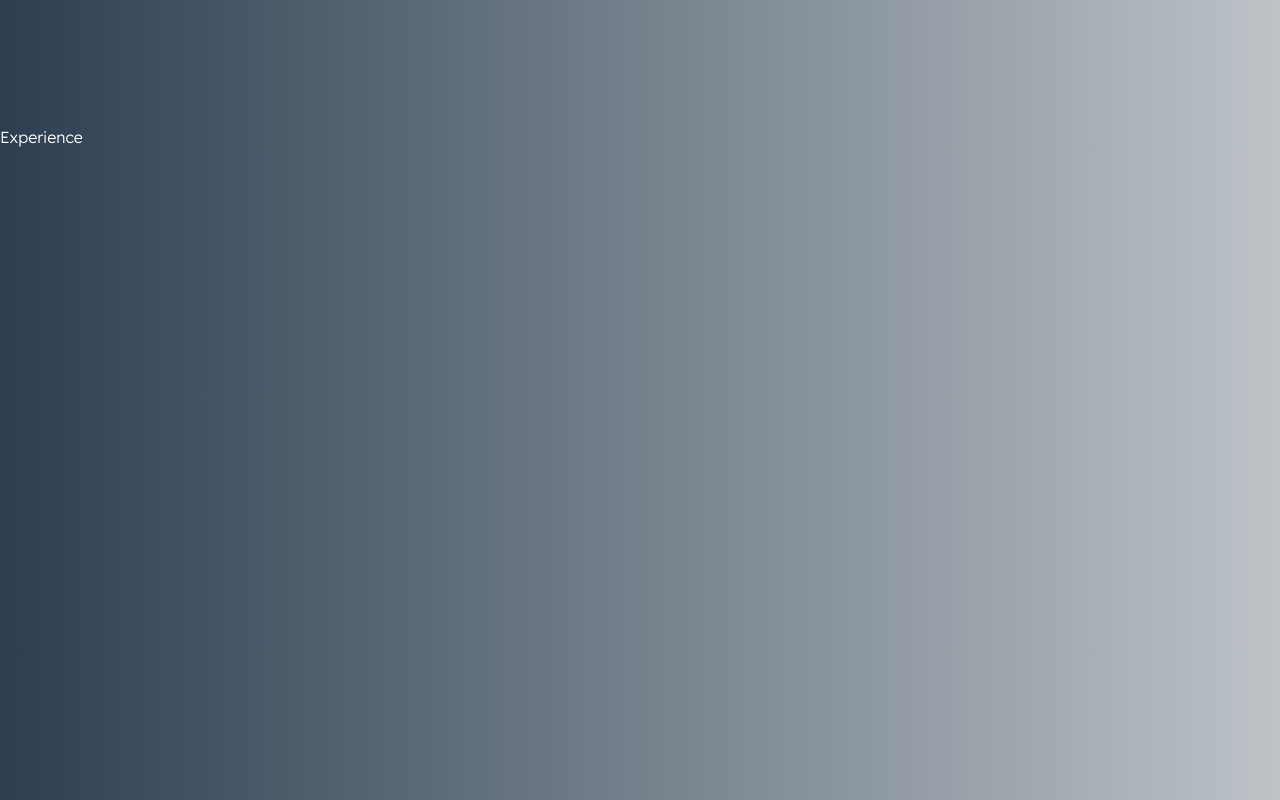
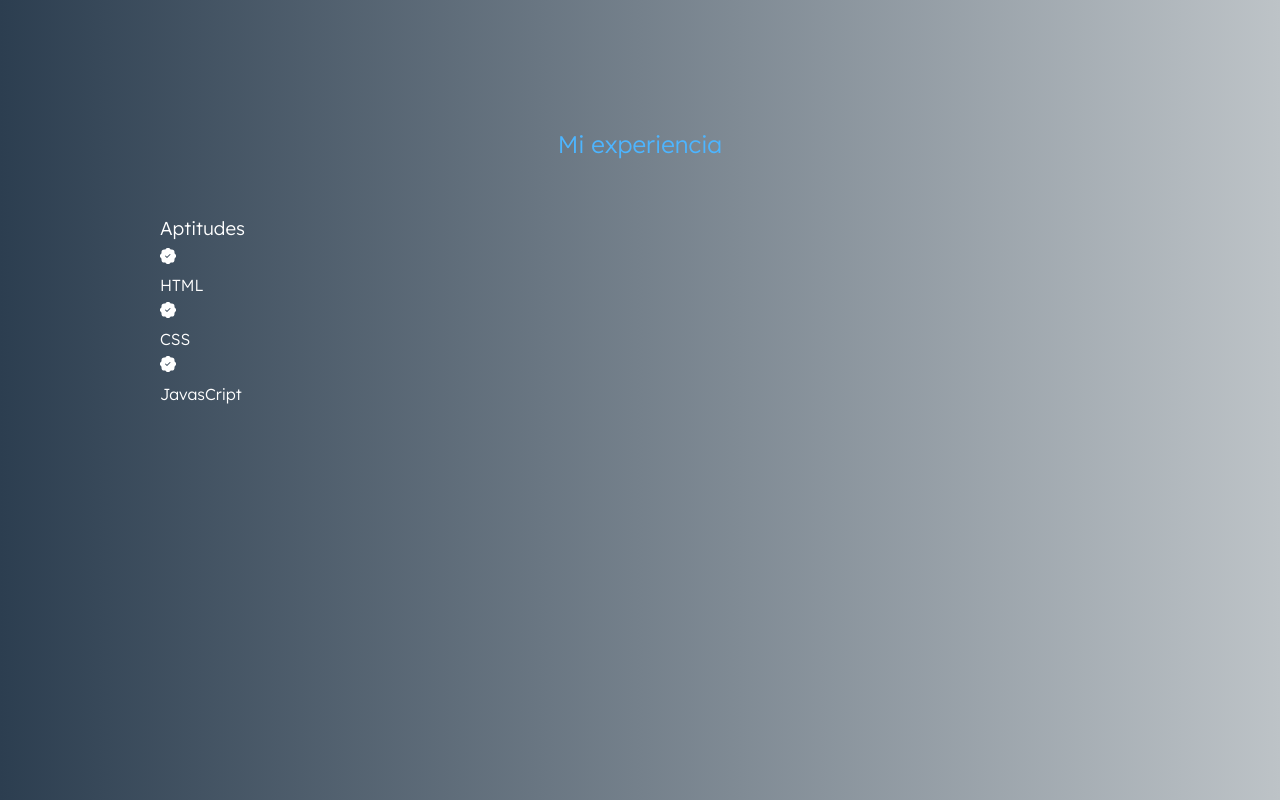
Before and after one commit to noeliamodica/React_ProyectoPortfolioPersonal-, a React (Create React App) app: page / in a window 1280 px wide. Shown: the part 1380-2180 px from the top of the page. Built offline with nearby package versions, Linux system fonts and the light colour scheme.

Commit message:
experience component

```diff
--- a/src/components/experience/Experience.js
+++ b/src/components/experience/Experience.js
@@ -1,9 +1,31 @@
 import React from 'react'
 import './Experience.css'
+import { BsFillPatchCheckFill } from 'react-icons/bs'
 
 const Experience = () => {
   return (
-    <section id='experience'> Experience </section>
+    <section id='experience'>
+    <h2> Mi experiencia </h2>
+    <div className='container experience_container'>
+      <h3> Aptitudes </h3>
+      <div className='experience_content'>
+      <article className='experience_details'>
+      <BsFillPatchCheckFill />
+      <h4> HTML </h4>
+      </article>
+      <article className='experience_details'>
+      <BsFillPatchCheckFill />
+      <h4> CSS </h4>
+      </article>
+      <article className='experience_details'>
+      <BsFillPatchCheckFill />
+      <h4> JavasCript </h4>
+      </article>
+      </div>
+
+
+    </div>
+    </section>
   )
 }
 
```
